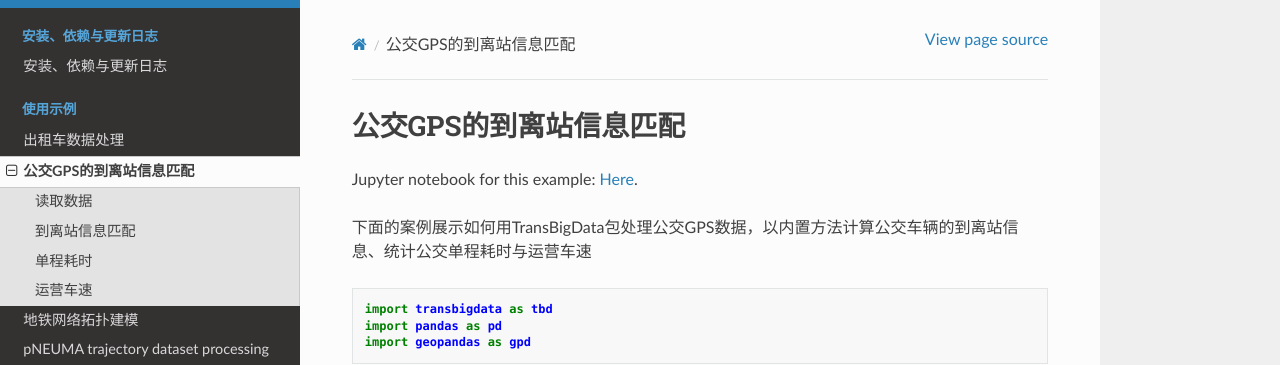
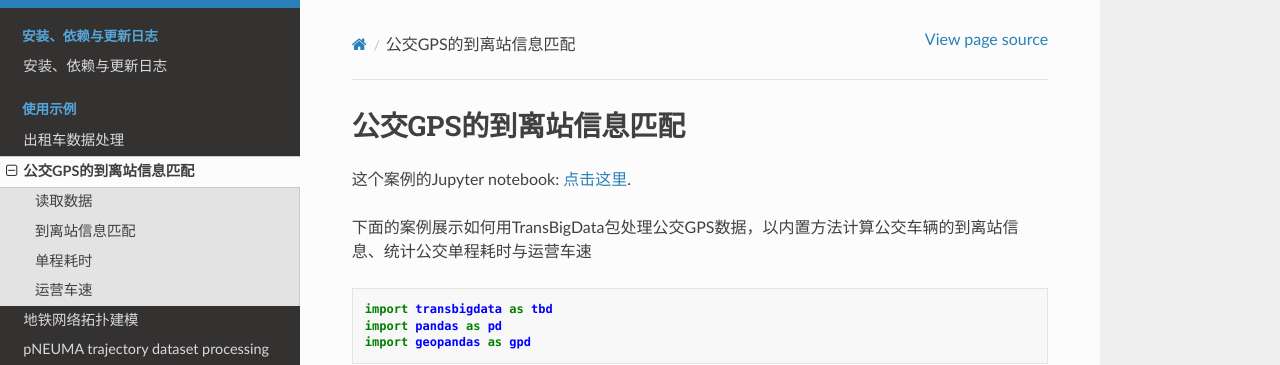
Before and after one commit to ni1o1/transbigdata-docs-en, a Sphinx documentation site: the page built from docs/source/example-busgps/example-busgps.rst, in a window 1280 px wide and 900 px high. Shown: the top 365 px of the window. Built offline with Sphinx 7.4.7 and the Read the Docs theme 2.0.0, drawn with Linux system fonts in a browser that asks for light colours.

Commit message:
Update example-busgps.rst

```diff
--- a/docs/source/example-busgps/example-busgps.rst
+++ b/docs/source/example-busgps/example-busgps.rst
@@ -1,7 +1,7 @@
 公交GPS的到离站信息匹配
 =======================
 
-| Jupyter notebook for this example: `Here <https://github.com/ni1o1/transbigdata/blob/main/example/Example%202-Identifying%20arrival%20and%20departure%20information%20from%20Bus%20GPS%20data.ipynb>`__.
+| 这个案例的Jupyter notebook: `点击这里 <https://github.com/ni1o1/transbigdata/blob/main/example/Example%202-Identifying%20arrival%20and%20departure%20information%20from%20Bus%20GPS%20data.ipynb>`__.
 
 下面的案例展示如何用TransBigData包处理公交GPS数据，以内置方法计算公交车辆的到离站信息、统计公交单程耗时与运营车速
 
```
